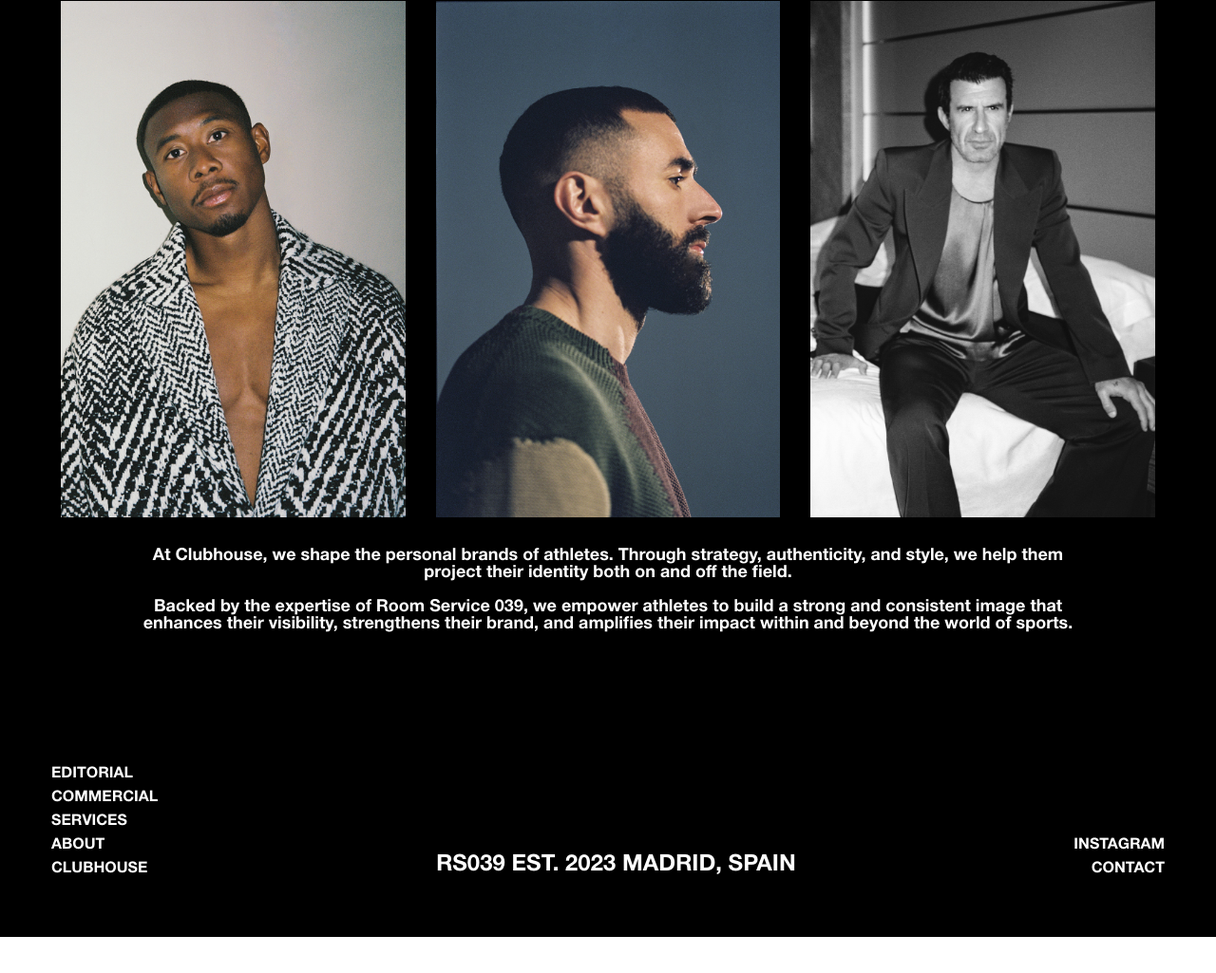
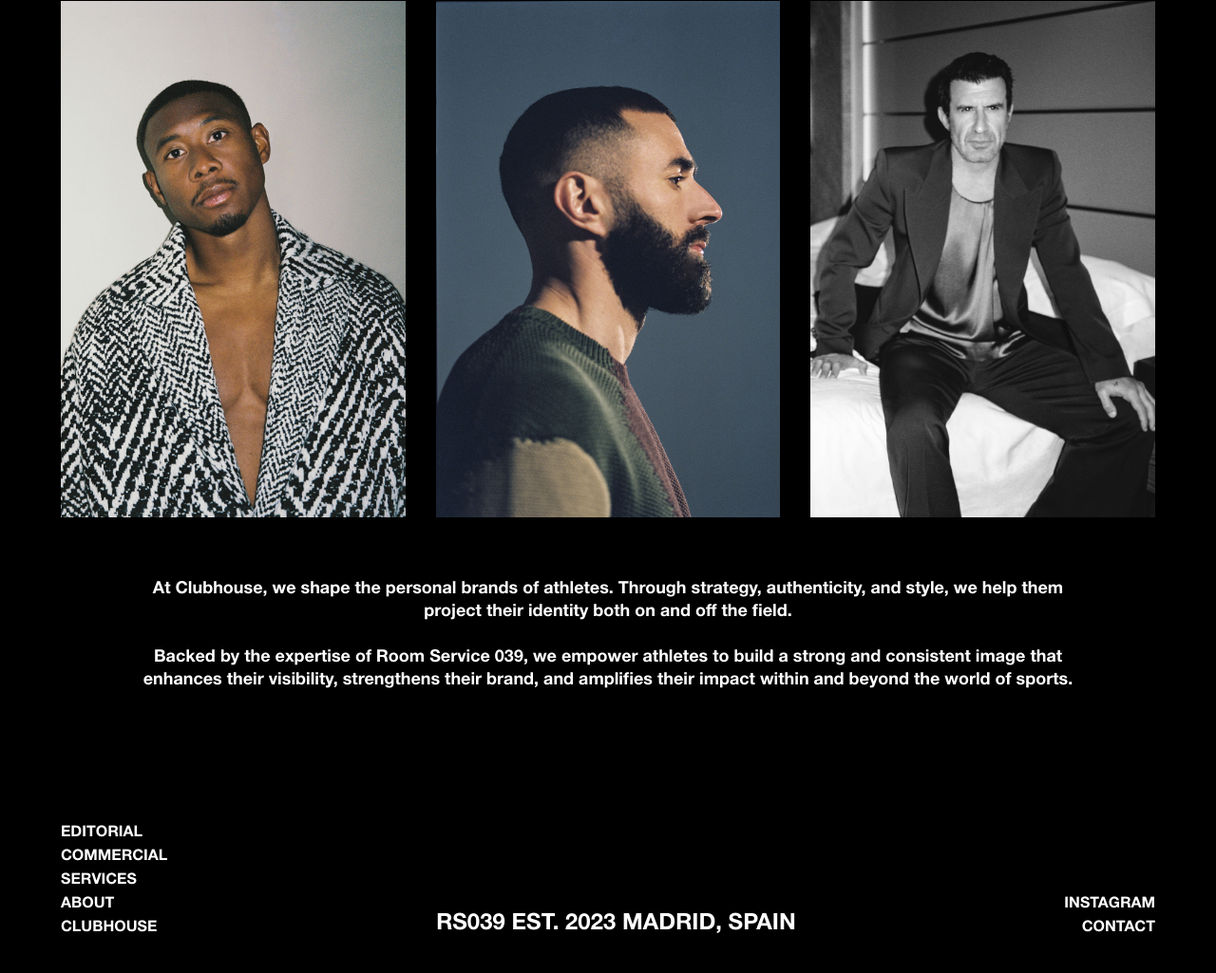
Before and after one commit to rosmafun/roomservice039, a website: page clubhouse.html in a window 1280 px wide. Shown: the part 159-1184 px from the top of the page at 95% size. Before the commit the page ends 1146 px from the top, so only its background shows below. Drawn offline with Linux system fonts and the light colour scheme.

Commit message:
RoomService039 Corrected clubhouse & styles

```diff
--- a/clubhouse.html
+++ b/clubhouse.html
@@ -42,12 +42,12 @@
 
     <div class="position-absolute" style="background-color: black;">
         <section>
-            <div class="fashion" style="background-color: black;">
+            <div class="fashion" style="background-color: black; padding-bottom: 5vw;">
                 <img src="images/clubhouse1.jpg" alt="volume2">
                 <img src="images/clubhouse2.jpg" alt="volume6">
                 <img src="images/clubhouse3.jpg" alt="volume1">
             </div>
-            <p style="padding-top: 0px !important; color: white !important;font-family: 'Helvetica Neue Bold' !important;">At Clubhouse, we shape the personal brands of athletes. Through strategy, authenticity, and style, we help them project their identity both on and off the field.<br><br>
+            <p style="padding-top: 0px !important; color: white !important;font-family: 'Helvetica Neue Bold' !important; line-height: 24px !important;">At Clubhouse, we shape the personal brands of athletes. Through strategy, authenticity, and style, we help them project their identity both on and off the field.<br><br>
 
 Backed by the expertise of Room Service 039, we empower athletes to build a strong and consistent image that enhances their visibility, strengthens their brand, and amplifies their impact within and beyond the world of sports.</p>
 
--- a/styles.css
+++ b/styles.css
@@ -297,7 +297,7 @@ footer {
     width: 100vw;
     background-color: black;
     color: white;
-    padding: 5vw calc(5vw - 10px);
+    padding: 5vw;
     display: flex;
     flex-direction: row;
     justify-content: space-between;
```
